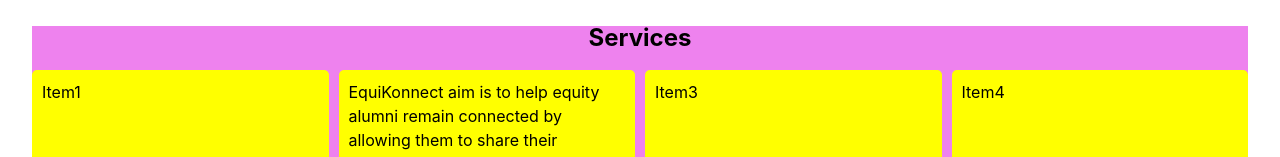
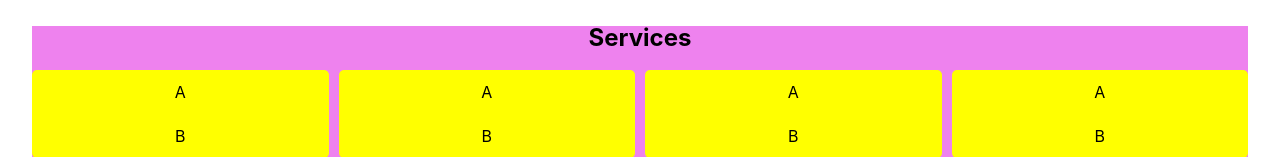
Before and after one commit to The-Jitu-Assignments/connect, a React (Vite) app in the folder frontend/: page / in a window 1280 px wide. Shown: the part 795-952 px from the top of the page. Built offline with nearby package versions, Linux system fonts and the light colour scheme.

Commit message:
centered content in card items

```diff
--- a/frontend/src/pages/home/Home.jsx
+++ b/frontend/src/pages/home/Home.jsx
@@ -31,16 +31,22 @@
       <div className='home-services'>
         <h2>Services</h2>
         <div className='home-cards'>
-          <div className="home-services_card">Item1</div>
           <div className="home-services_card">
-            EquiKonnect aim is to help equity alumni remain
-            connected by allowing them to share their
-            experiences, achievements and progress.
-            It will also be a nice platform which equity leaders can use
-            to share any upcoming events, hackathons and resources which can help alumni be upto to date.
+            <div>A</div>
+            <div>B</div>
           </div>
-          <div className="home-services_card">Item3</div>
-          <div className="home-services_card">Item4</div>
+          <div className="home-services_card">
+            <div>A</div>
+            <div>B</div>
+          </div>
+          <div className="home-services_card">
+            <div>A</div>
+            <div>B</div>
+          </div>
+          <div className="home-services_card">
+            <div>A</div>
+            <div>B</div>
+          </div>
         </div>
       </div>
       <div>Footer</div>
--- a/frontend/src/pages/home/home.css
+++ b/frontend/src/pages/home/home.css
@@ -59,6 +59,10 @@
 }
 
 .home-services_card {
+  display: flex;
+  flex-direction: column;
+  align-items: center;
+  gap: 20px;
   padding: 10px;
   border-radius: 5px;
   background-color: yellow;
```
